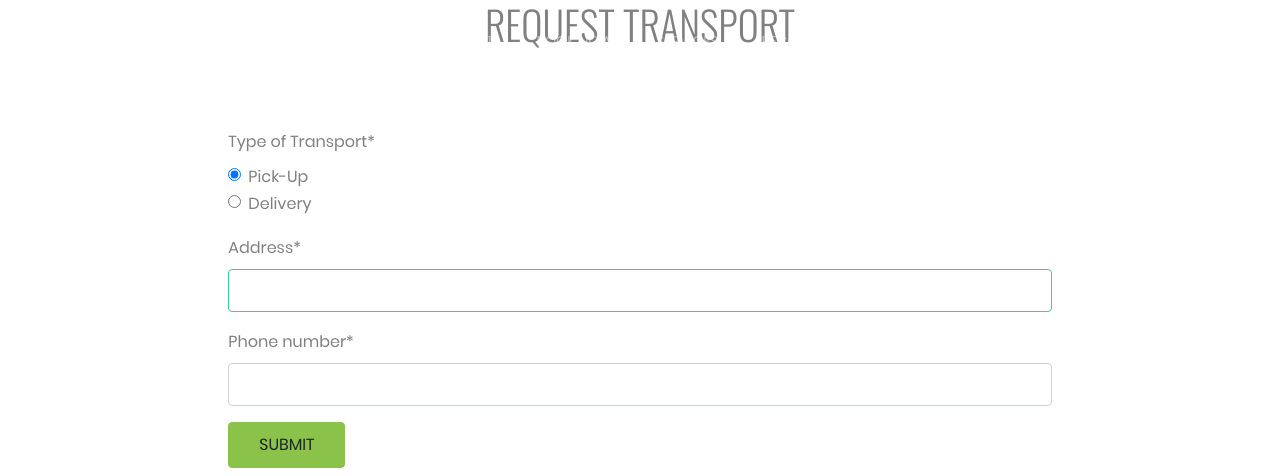
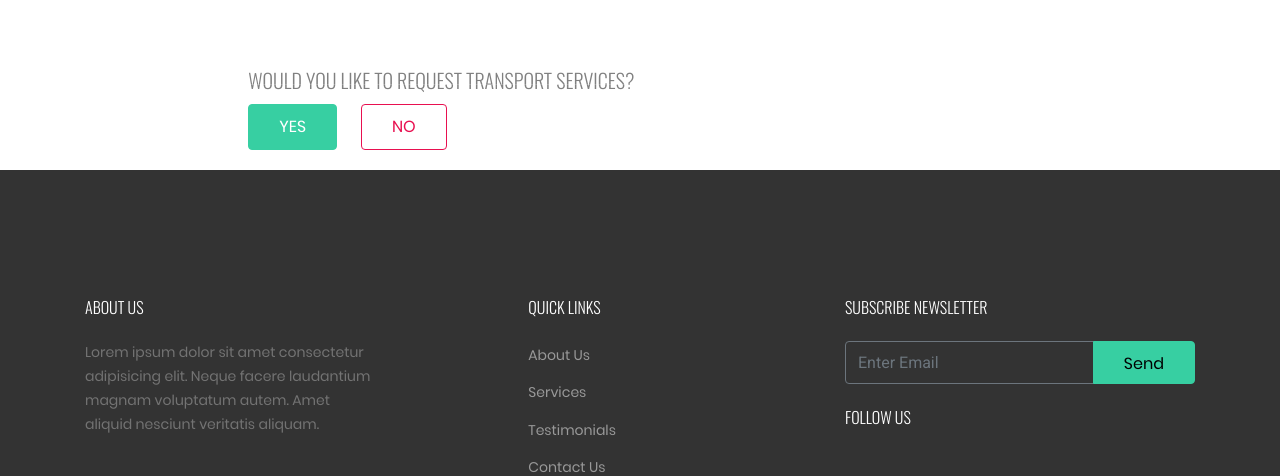
Before and after one commit to ezekielkibiego/Store_Centre, a Django app: page /delivery/request-transport/ in a window 1280 px wide; the page is wider, and only the part inside the window is pictured. Shown: the top 476 px of that part. Run offline with Django 3.2, Linux system fonts and the light colour scheme; the visitor is signed in with stand-in values (Sample User, id 1); some libraries are stand-ins or nearby versions; some web fonts are replaced.

Commit message:
add transport enquiry dialog

```diff
--- a/static/js/mapsjs/autocompleteform.js
+++ b/static/js/mapsjs/autocompleteform.js
@@ -64,3 +64,10 @@ function fillInAddress() {
     // prediction, set cursor focus on the second address line to encourage
     // entry of subpremise information such as apartment, unit, or floor number.
 }
+
+function transportFunction() {
+    var form = document.getElementById("form");
+    form.style.display = "block";
+    var enquiry = document.getElementById("enquiry");
+    enquiry.style.display = "none";
+  }
--- a/templates/booking.html
+++ b/templates/booking.html
@@ -47,7 +47,7 @@
                     <div class="form-header">
                         <h1>Book Storage</h1>
                     </div>
-                    <form action="" method="POST" enctype="multipart/form-data" id="storage">
+                    <form action="" method="POST" enctype="multipart/form-data" id="storage" >
                         {% csrf_token %}
                         <div class="form-group"> <select class="form-control" name="storage_type" required>
                                 <option value="" selected hidden>Choose Storage Type</option>
@@ -70,11 +70,12 @@
                                         class="form-label text-info">Check Out Date</span> </div>
                             </div>
                         </div>
-                        <div class="form-btn"> <button style="border-radius: 40px;" class="btn btn-info btn-sm btn-block">Submit</button> </div>
+                        <div class="form-btn"> <button style="border-radius: 40px;" class="btn btn-info btn-sm btn-block" >Submit</button> </div>
                     </form>
                 </div>
             </div>
         </div>
     </div>
 </div>
+
 {% endblock %}
--- a/templates/request_transport.html
+++ b/templates/request_transport.html
@@ -11,6 +11,16 @@
     <div class="row ">
         <div class="col-sm-2"></div>
         <div class="col-sm-8">
+            <div id="enquiry" class="mt-5">
+                <div class="card" >
+                    <div class="card-body">
+                      <h5 class="card-title">Would you Like to Request Transport Services?</h5>
+                        <button type="button" class="btn btn-primary card-link" onclick="transportFunction()">YES</button>
+                        <a href="{%url 'dashboard'%}" class="card-link btn btn-outline-danger">NO</a>
+                    </div>
+                </div>
+            </div>
+            <div id="form" style="display: none;">
                 <h1 class="text-center">REQUEST TRANSPORT</h1>
                 <form method="POST" action="{%url 'request_transport'%}" class="form-group" style="margin-top: 5em;">
                     {% csrf_token %}
@@ -39,6 +49,7 @@
                     </div>
                 </form>
                 </div>
+        </div>
         <div class="col-sm-2"></div>
     </div>
 </div>
--- a/units/views.py
+++ b/units/views.py
@@ -26,7 +26,7 @@ def book_unit(request):
             else:
                 print('no slots available')
 
-        return redirect('book')
+        return redirect('request_transport')
     else:
         form = GoodsBookingForm()
 
```
Lines whose indentation alone changed are shown as unchanged.
